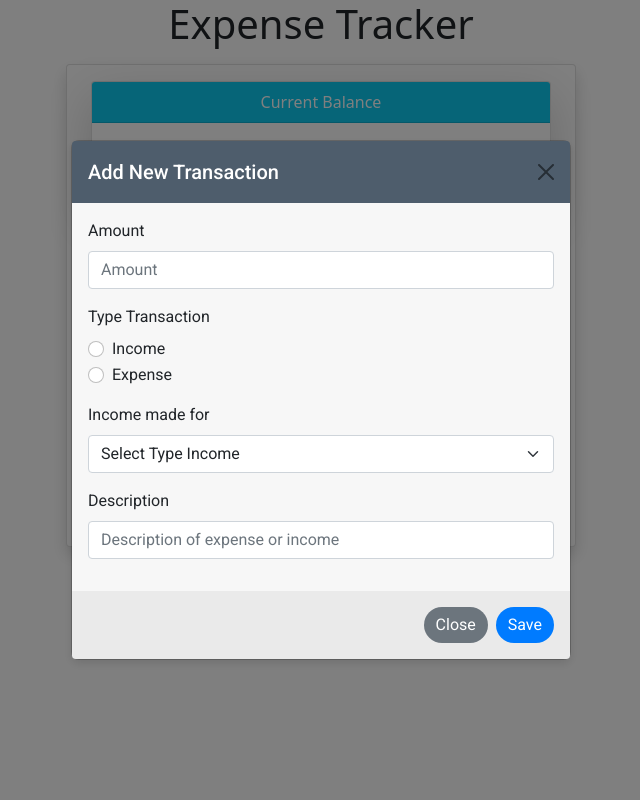
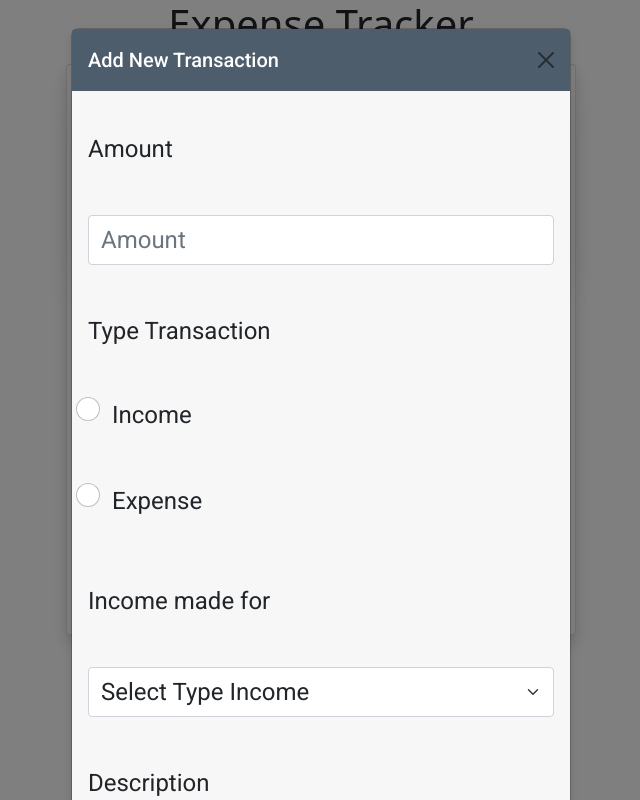
Before and after one commit to samdlc/demo-expense, a plain HTML site: page index.html in a window 1280 px wide. Both pictures are taken after a click on the button "Add Transaction". Shown: the whole page, without its empty margins (319-959 px from the left). Drawn offline with nearby package versions, Linux system fonts and the light colour scheme.

Commit message:
Changes UI

```diff
--- a/app.js
+++ b/app.js
@@ -220,14 +220,14 @@ function updateTransactionHistory() {
         listItem.innerHTML = `
             <div class="flex-grow-1 d-flex flex-column bg-light p-3 border rounded-3 shadow-sm">
                 <div class="d-flex justify-content-between align-items-center">
-                    <span class="badge ${badge}">${type}</span>
-                    <span class="fw-bold">$${expense.amount}</span>
+                    <span class="badge ${badge} fs-4 fs-sm-3 fs-md-4 fs-lg-1 my-4">${type}</span>
+                    <span class="fs-4 fs-sm-3 fs-md-4 fs-lg-1 my-4 fw-bold ">$${expense.amount}</span>
                 </div>
                 <h6 class="mt-2 mb-1">${selection}</h6>
                 <div class="d-flex justify-content-between align-items-center">
-                    <p class="text-muted mb-0">${expense.description}</p>
-                    <button type="button" class="btn btn-danger btn-sm" onclick="deleteTransaction(${expense.id})">
-                        <svg xmlns="http://www.w3.org/2000/svg" width="16" height="16" fill="currentColor" class="bi bi-trash" viewBox="0 0 16 16">
+                    <p class="fs-4 fs-sm-3 fs-md-4 fs-lg-1 my-4 text-muted mb-0">${expense.description}</p>
+                    <button type="button" class="btn btn-danger btn-lg" onclick="deleteTransaction(${expense.id})">
+                        <svg xmlns="http://www.w3.org/2000/svg" width="20" height="20" fill="currentColor" class="bi bi-trash" viewBox="0 0 20 20">
                             <path d="M5.5 5.5A.5.5 0 0 1 6 6v6a.5.5 0 0 1-1 0V6a.5.5 0 0 1 .5-.5zm2.5 0a.5.5 0 0 1 .5.5v6a.5.5 0 0 1-1 0V6a.5.5 0 0 1 .5-.5zm3 .5a.5.5 0 0 0-1 0v6a.5.5 0 0 0 1 0V6z"/>
                             <path fill-rule="evenodd" d="M14.5 3a1 1 0 0 1-1 1H13v9a2 2 0 0 1-2 2H5a2 2 0 0 1-2-2V4h-.5a1 1 0 0 1-1-1V2a1 1 0 0 1 1-1H6a1 1 0 0 1 1-1h2a1 1 0 0 1 1 1h3.5a1 1 0 0 1 1 1v1zM4.118 4 4 4.059V13a1 1 0 0 0 1 1h6a1 1 0 0 0 1-1V4.059L11.882 4H4.118zM2.5 3V2h11v1h-11z"/>
                         </svg>
--- a/index.html
+++ b/index.html
@@ -25,7 +25,7 @@
                         <!-- Current Balance -->
                         <div class="container mt-3">
                             <div class="card text-center shadow-lg"> <!-- Added larger shadow for more depth -->
-                                <div class="card-header bg-info text-white"> <!-- Changed color scheme -->
+                                <div class="card-header bg-info text-white fs-4 fs-sm-3 fs-md-4 fs-lg-1 my-4"> <!-- Changed color scheme -->
                                     Current Balance
                                 </div>
                                 <div class="card-body">
@@ -41,7 +41,7 @@
                                     <div class="card text-white bg-success">
                                         <div class="card-body">
                                             <h5 class="card-title text-center">Total Income</h5>
-                                            <p class="card-text text-center" id="totalIncome">$0</p>
+                                            <p class="card-text text-center fs-4 fs-sm-3 fs-md-4 fs-lg-1" id="totalIncome">$0</p>
                                         </div>
                                     </div>
                                 </div>
@@ -50,7 +50,7 @@
                                     <div class="card text-white bg-danger">
                                         <div class="card-body">
                                             <h5 class="card-title text-center">Total Expense</h5>
-                                            <p class="card-text text-center" id="totalExpense">$0</p>
+                                            <p class="card-text text-center fs-4 fs-sm-3 fs-md-4 fs-lg-1" id="totalExpense">$0</p>
                                         </div>
                                     </div>
                                 </div>
@@ -58,7 +58,7 @@
                         </div>
 
                         <div class="container text-center mt-3">
-                            <button name="btnAddTransaction" type="button" class="btn btn-primary" data-bs-toggle="modal" data-bs-target="#expenseModal">
+                            <button name="btnAddTransaction" type="button" class="btn btn-primary btn-lg fs-4 fs-sm-3 fs-md-4 fs-lg-1" data-bs-toggle="modal" data-bs-target="#expenseModal">
                                 Add Transaction
                             </button>
                         </div>
@@ -92,7 +92,7 @@
     </main>
 
     <footer class="">
-        <div class="container-fluid text-center mt-3"> <!-- Changed to container-fluid -->
+        <div class="container-fluid text-center mt-3 fs-4 fs-sm-3 fs-md-4 fs-lg-1 my-4"> <!-- Changed to container-fluid -->
             <p>&copy; 2024 Expense Tracker. All rights reserved.</p>
         </div>
     </footer>
@@ -128,42 +128,42 @@
                 <form id="formExpenseModal">
                     <div class="modal-body custom-modal-body">
                         <!-- Form or content goes here -->
-                            <div class="mb-3">
-                                <label for="expenseAmount" class="form-label">Amount</label>
-                                <input type="number" class="form-control" id="amount" placeholder="Amount">
+                            <div class="col-12 mb-3">
+                                <label for="expenseAmount" class="form-label fs-4 fs-sm-3 fs-md-4 fs-lg-1 my-4">Amount</label>
+                                <input type="number" class="form-control fs-4 fs-sm-3 fs-md-4 fs-lg-1 my-4" id="amount" placeholder="Amount">
                             </div>
-                            <div class="mb-3">
-                                <label class="form-label">Type Transaction</label>
+                            <div class="col-12 mb-3">
+                                <label class="form-label fs-4 fs-sm-3 fs-md-4 fs-lg-1 my-4">Type Transaction</label>
                                 <div class="form-check">
-                                    <input class="form-check-input" type="radio" name="typeRadio" id="incomeRadio" value="income">
-                                    <label class="form-check-label" for="incomeRadio">
+                                    <input class="form-check-input fs-4 fs-sm-3 fs-md-4 fs-lg-1 my-4" type="radio" name="typeRadio" id="incomeRadio" value="income">
+                                    <label class="form-check-label fs-4 fs-sm-3 fs-md-4 fs-lg-1 my-4" for="incomeRadio">
                                         Income
                                     </label>
                                 </div>
-                                <div class="form-check">
-                                    <input class="form-check-input" type="radio" name="typeRadio" id="expenseRadio" value="expense">
-                                    <label class="form-check-label" for="expenseRadio">
+                                <div class="col-12 form-check">
+                                    <input class="form-check-input fs-4 fs-sm-3 fs-md-4 fs-lg-1 my-4" type="radio" name="typeRadio" id="expenseRadio" value="expense">
+                                    <label class="form-check-label fs-4 fs-sm-3 fs-md-4 fs-lg-1 my-4" for="expenseRadio">
                                         Expense
                                     </label>
                                 </div>
                             </div>
-                            <div id="incomeDiv" class="mb-3" >
-                                <label for="incomeSelector" class="form-label">Income made for</label>
-                                <select class="form-select" id="incomeSelector">
+                            <div id="incomeDiv" class="col-12 mb-3" >
+                                <label for="incomeSelector" class="form-label fs-4 fs-sm-3 fs-md-4 fs-lg-1 my-4">Income made for</label>
+                                <select class="form-select fs-4 fs-sm-3 fs-md-4 fs-lg-1 my-4" id="incomeSelector">
 
                                     <!-- Add more income options here -->
                                 </select>
                             </div>
-                            <div id="expenseDiv" class="mb-3" hidden>
-                                <label for="expenseSelector" class="form-label">Expense made for</label>
-                                <select class="form-select" id="expenseSelector">
+                            <div id="expenseDiv" class="col-12 mb-3" hidden>
+                                <label for="expenseSelector" class="form-label fs-4 fs-sm-3 fs-md-4 fs-lg-1 my-4">Expense made for</label>
+                                <select class="form-select fs-4 fs-sm-3 fs-md-4 fs-lg-1 my-4" id="expenseSelector">
 
                                     <!-- Add more expense options here -->
                                 </select>
                             </div>
-                            <div class="mb-3">
-                                <label for="description" class="form-label">Description</label>
-                                <input type="text" class="form-control" id="description" placeholder="Description of expense or income">
+                            <div class="col-12 mb-3">
+                                <label for="description" class="form-label fs-4 fs-sm-3 fs-md-4 fs-lg-1 my-4">Description</label>
+                                <input type="text" class="form-control fs-4 fs-sm-3 fs-md-4 fs-lg-1 my-4" id="description" placeholder="Description of expense or income">
                             </div>
 
                             <!-- Add more fields as needed -->
@@ -173,8 +173,8 @@
                     <div id="error-message" hidden class="btn-danger text-center fs-4 fs-sm-3 fs-md-4 fs-lg-1 my-4 fw-bold text-white"></div>
 
                     <div class="modal-footer custom-modal-footer">
-                        <button type="button" class="btn btn-secondary" data-bs-dismiss="modal">Close</button>
-                        <button id="btnSave" type="button" class="btn custom-modal-button">Save</button>
+                        <button type="button" class="btn btn-secondary btn-lg" data-bs-dismiss="modal">Close</button>
+                        <button id="btnSave" type="button" class="btn custom-modal-button btn-lg">Save</button>
                     </div>
                 </form>
             </div>
```
Also changed, not shown: css/styles.css (line endings or trailing spaces).
